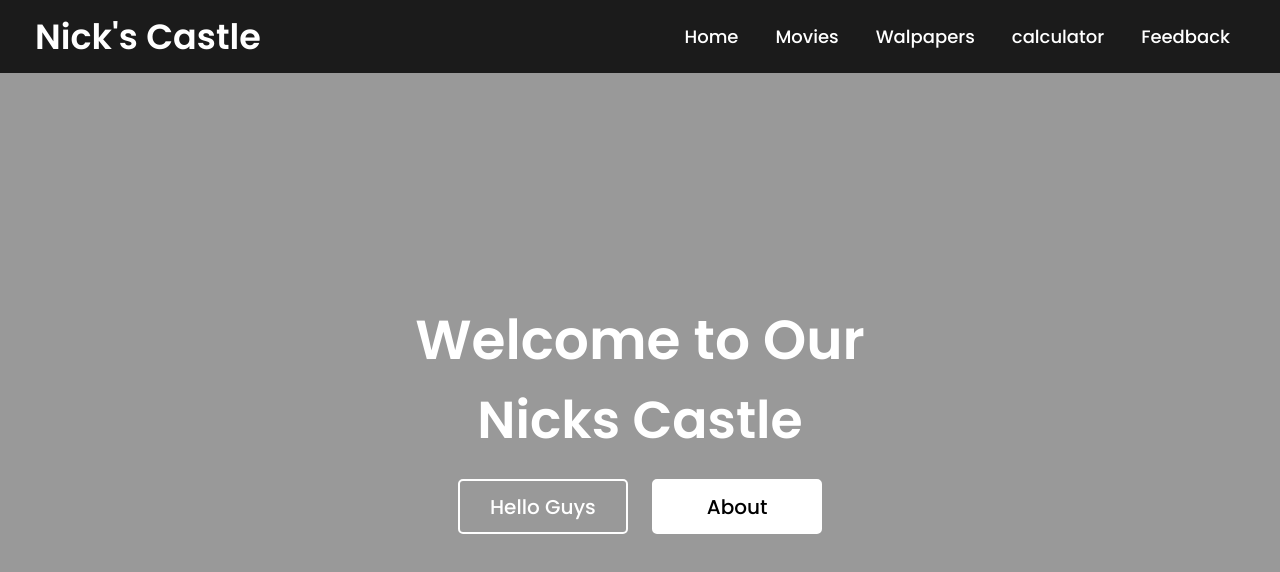
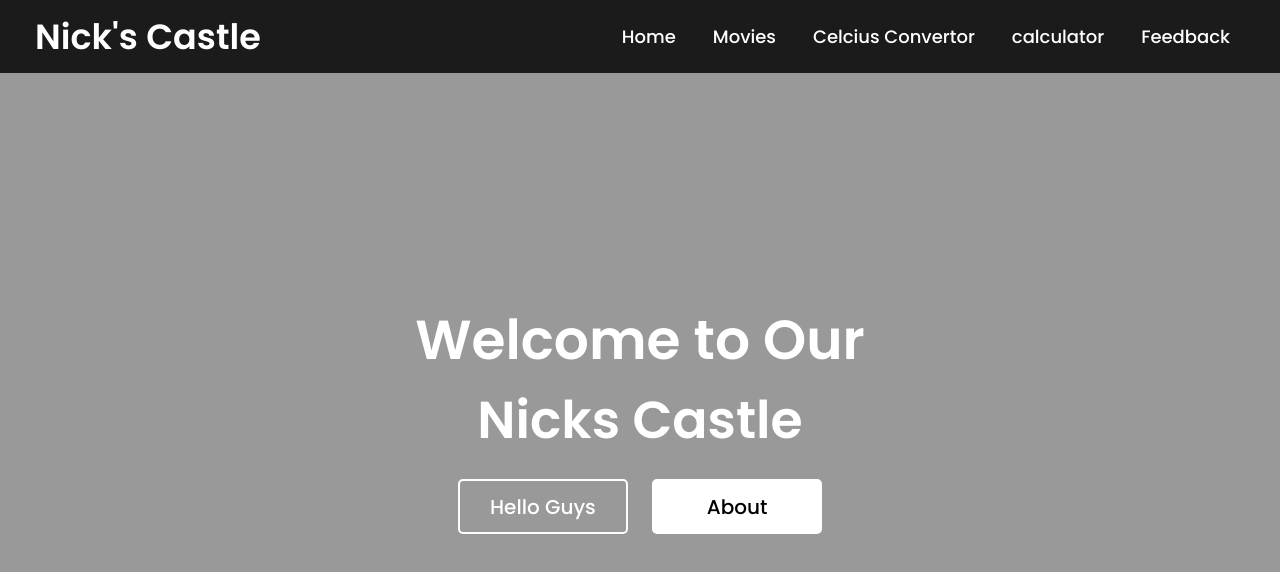
Before and after one commit to Nikhilgholap1304/MainHomePage.io, a plain HTML site: page index.html in a window 1280 px wide. Drawn offline with Linux system fonts and the light colour scheme.

Commit message:
Update index.html

```diff
--- a/index.html
+++ b/index.html
@@ -16,7 +16,7 @@
       <ul>
         <li><a href="#">Home</a></li>
         <li><a href="#">Movies</a></li>
-        <li><a href="#">Walpapers</a></li>
+        <li><a href="https://nikhilgholap1304.github.io/CelciusConvertor.io/">Celcius Convertor</a></li>
         <li><a href="https://nikhilgholapsnickscastle.on.drv.tw/Calculator/index2.html">calculator</a></li>
         <li><a href="https://forms.gle/FkYSEmnc3aEJ92r38">Feedback</a></li>
       </ul>
```
